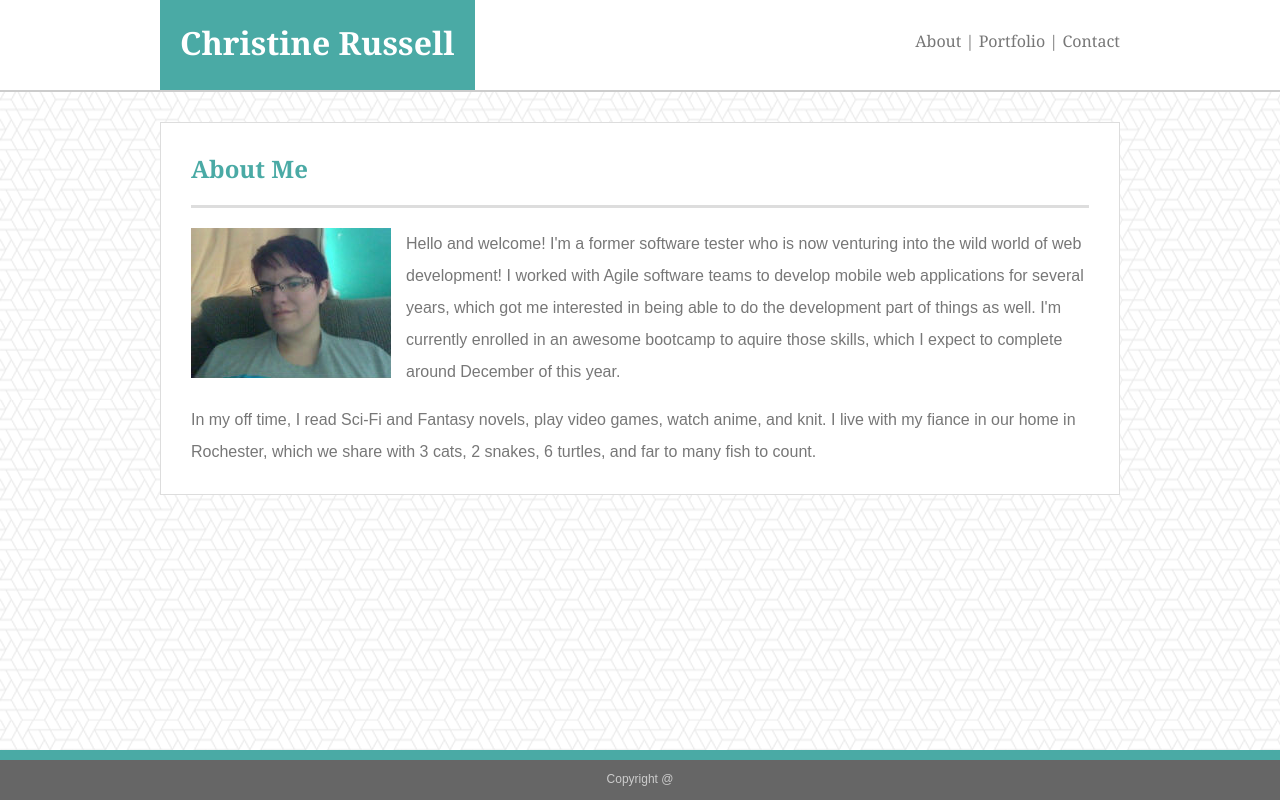
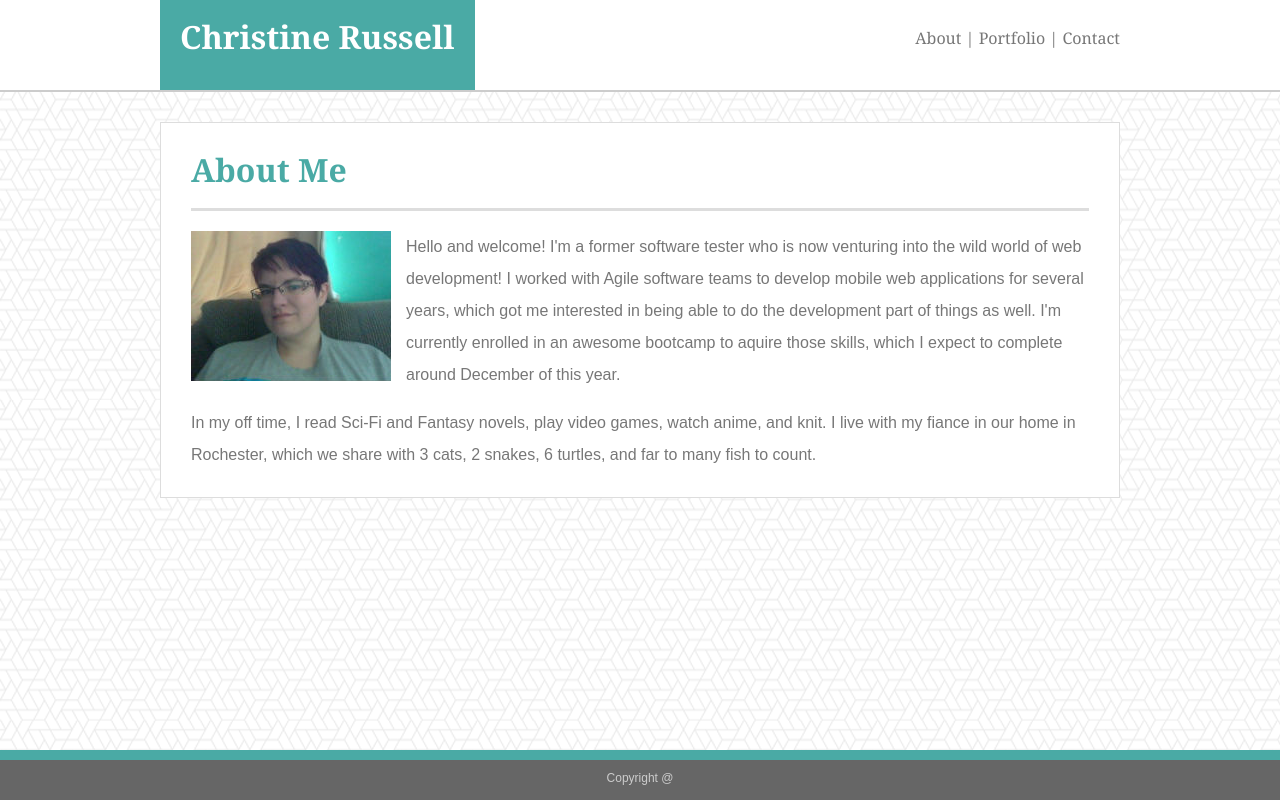
Before and after one commit to crussell84/Basic-Portfolio, a plain HTML site: page index.html in a window 1280 px wide. Drawn offline with Linux system fonts and the light colour scheme.

Commit message:
add css reset & update style

```diff
--- a/assets/css/style.css
+++ b/assets/css/style.css
@@ -153,3 +153,21 @@ hr {
 #submit:hover {
     background-color: #2c6663;
 }
+
+h1 {
+    display: block;
+    font-size: 2em;
+    -webkit-margin-before: 0.67em;
+    -webkit-margin-after: 0.67em;
+    -webkit-margin-start: 0px;
+    -webkit-margin-end: 0px;
+    font-weight: bold;
+}
+
+p {
+    display: block;
+    -webkit-margin-before: 1em;
+    -webkit-margin-after: 1em;
+    -webkit-margin-start: 0px;
+    -webkit-margin-end: 0px;
+}
--- a/index.html
+++ b/index.html
@@ -6,6 +6,7 @@
     <meta http-equiv="X-UA-Compatible" content="IE=edge">
     <title>Christine Russell</title>
     <meta name="viewport" content="width=device-width, initial-scale=1">
+    <link rel="stylesheet" type="text/css" media="screen" href="./assets/css/reset.css" />
     <link rel="stylesheet" type="text/css" media="screen" href="./assets/css/style.css" />
 </head>
 
```
Also changed, not shown: contact.html (+1 -0 lines), portfolio.html (+1 -0 lines).
